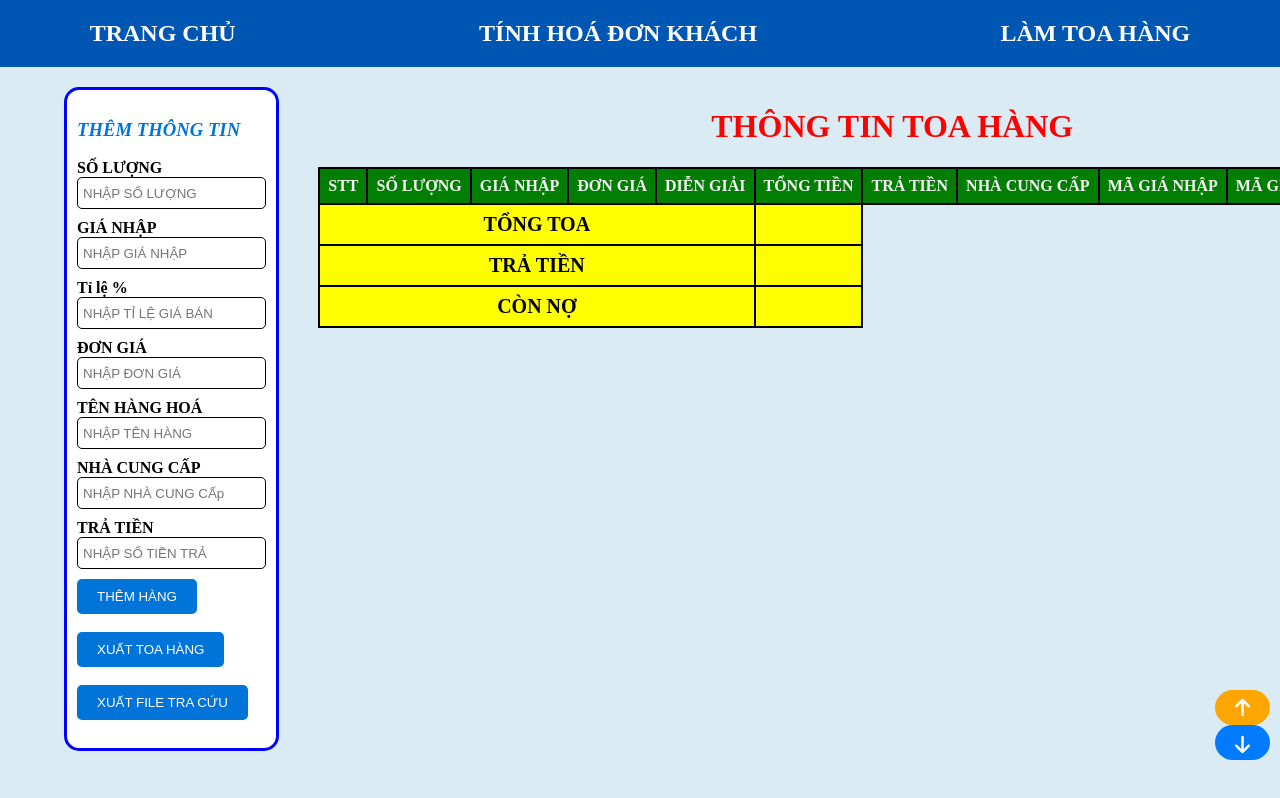
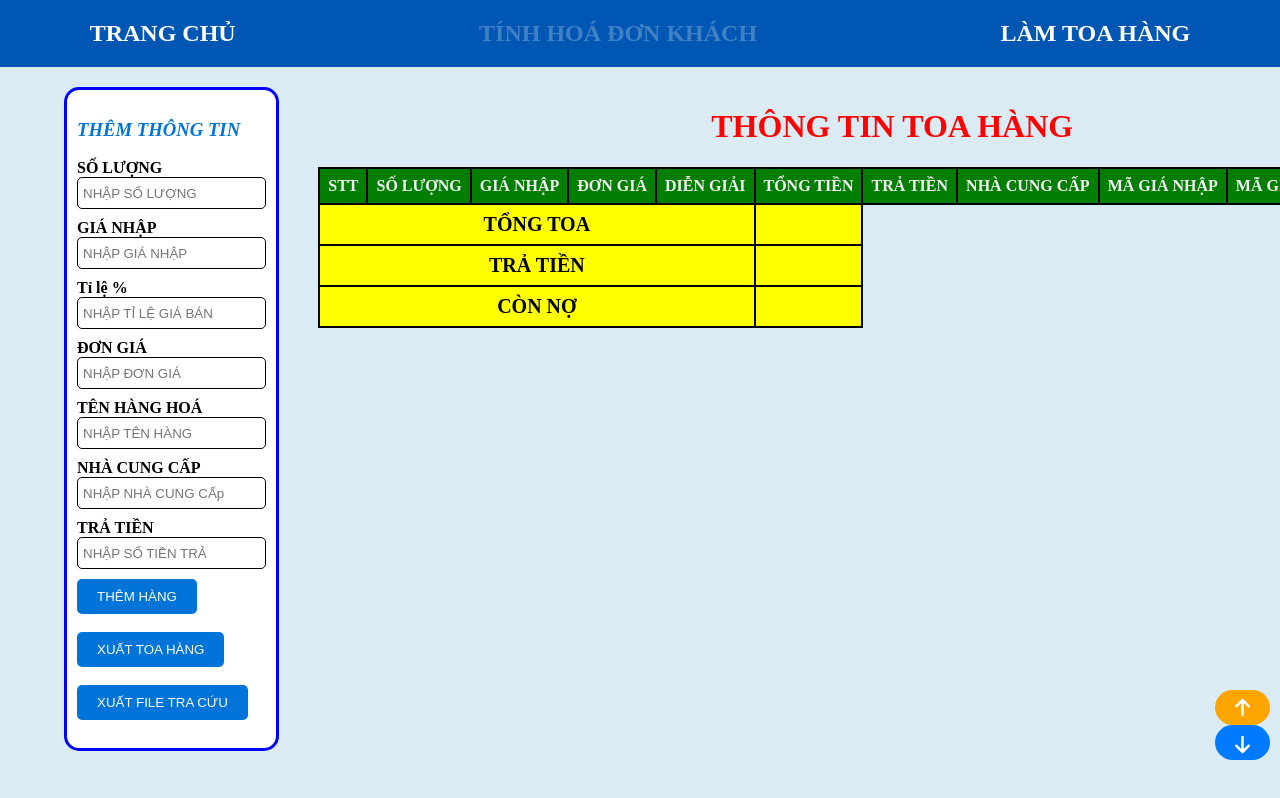
Before and after one commit to CuaHangThuyKim/ToaHang, a plain HTML site: page index.html in a window 1280 px wide. In both pictures the pointer is over the element 640 px from the left and 33 px from the top of the page. Shown: the top 798 px of the page. Drawn offline with Linux system fonts and the light colour scheme.

Commit message:
Update index.html

```diff
--- a/index.html
+++ b/index.html
@@ -116,6 +116,10 @@
         a{
             color: white;
             text-decoration: none;
+        }
+        #header :hover{
+            opacity: 0.5;
+
         }
     </style>
     <title>LÀM TOA HÀNG</title>
```
